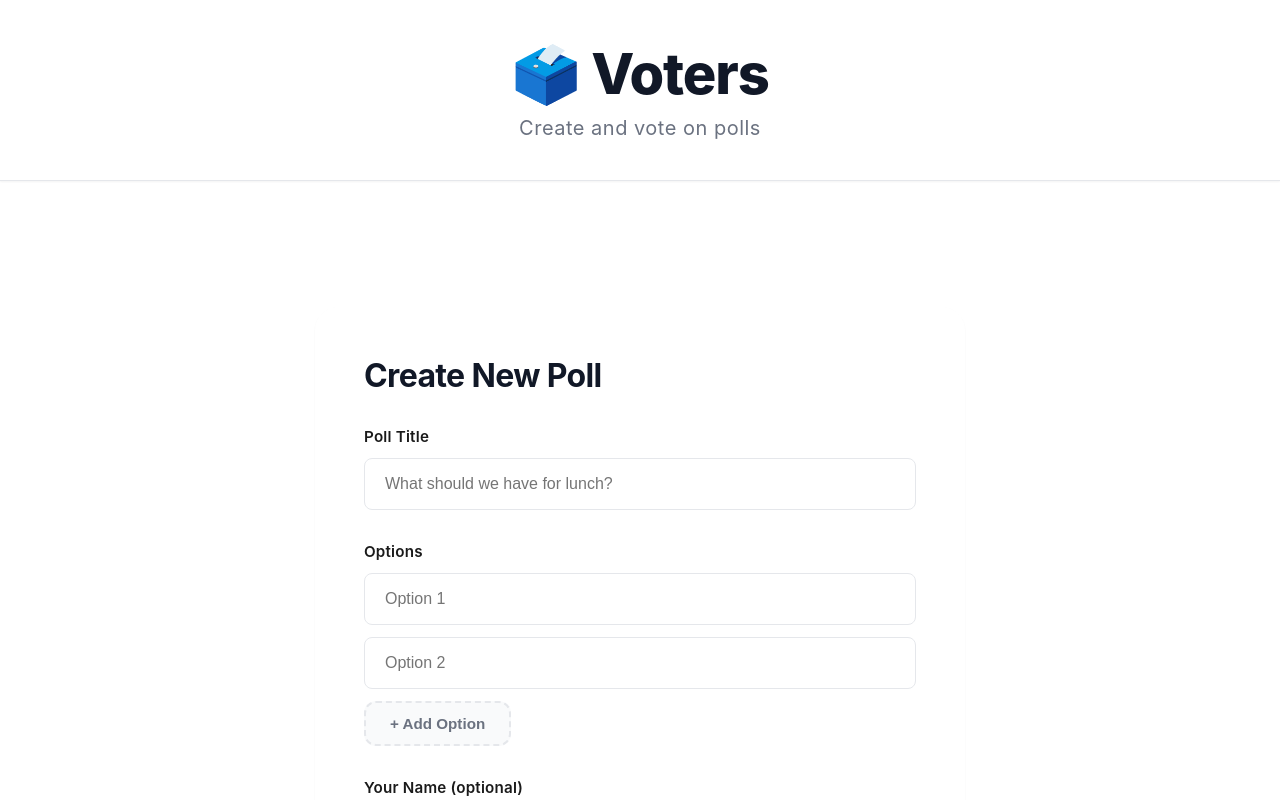
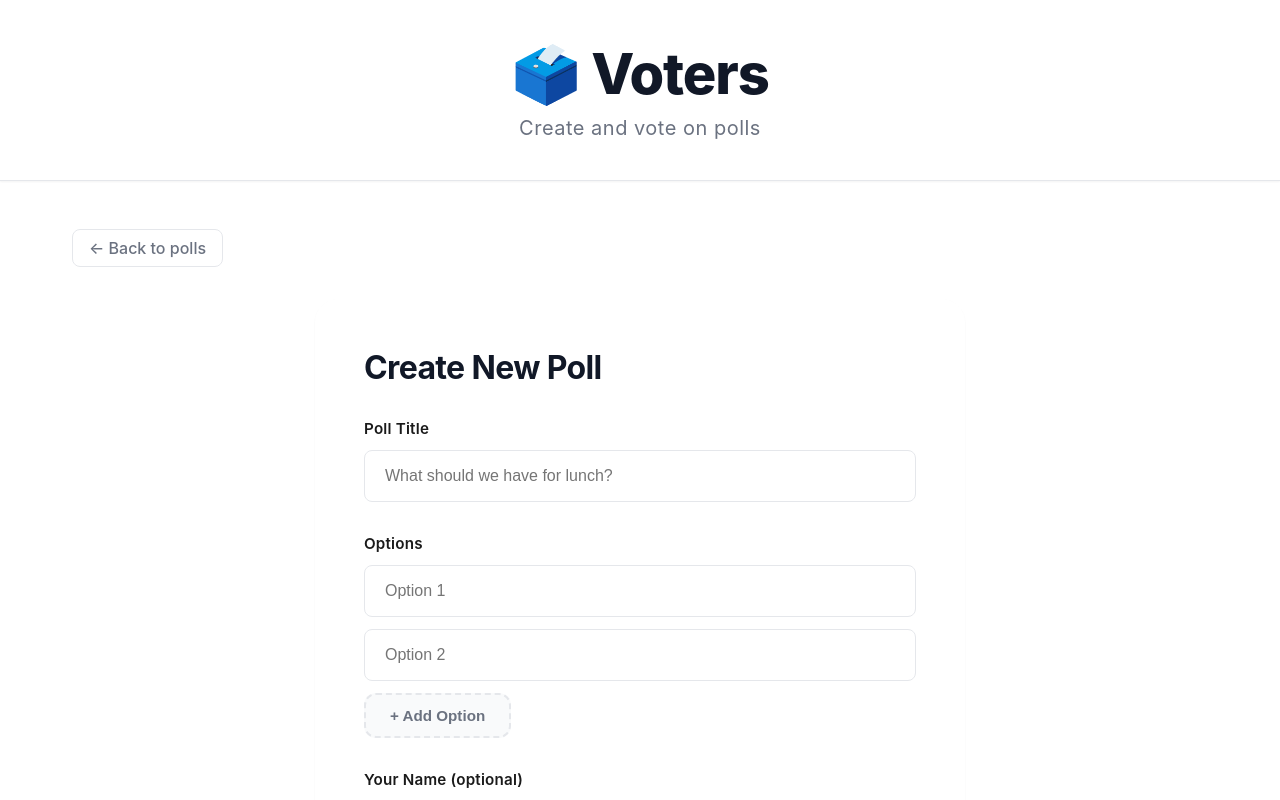
Before and after one commit to leokamal/PollingApp, a React (Vite) app in the folder client/: page /create in a window 1280 px wide. Shown: the top 800 px of the page. Built offline with nearby package versions, Linux system fonts and the light colour scheme.

Commit message:
Add complete back button styling for CreatePoll page

```diff
--- a/client/src/pages/CreatePoll.css
+++ b/client/src/pages/CreatePoll.css
@@ -9,6 +9,25 @@
 .create-poll .back-link {
   align-self: flex-start;
   margin-bottom: 2rem;
+  display: inline-flex;
+  align-items: center;
+  gap: 0.5rem;
+  color: var(--text-secondary);
+  text-decoration: none;
+  padding: 0.5rem 1rem;
+  background: var(--surface);
+  border-radius: 8px;
+  transition: all 0.2s ease;
+  border: 1px solid var(--border);
+  font-weight: 500;
+  animation: slideIn 0.6s ease-out;
+  width: fit-content;
+}
+
+.create-poll .back-link:hover {
+  background: var(--surface-hover);
+  border-color: var(--border-hover);
+  color: var(--text-primary);
 }
 
 .create-poll-card {
```
